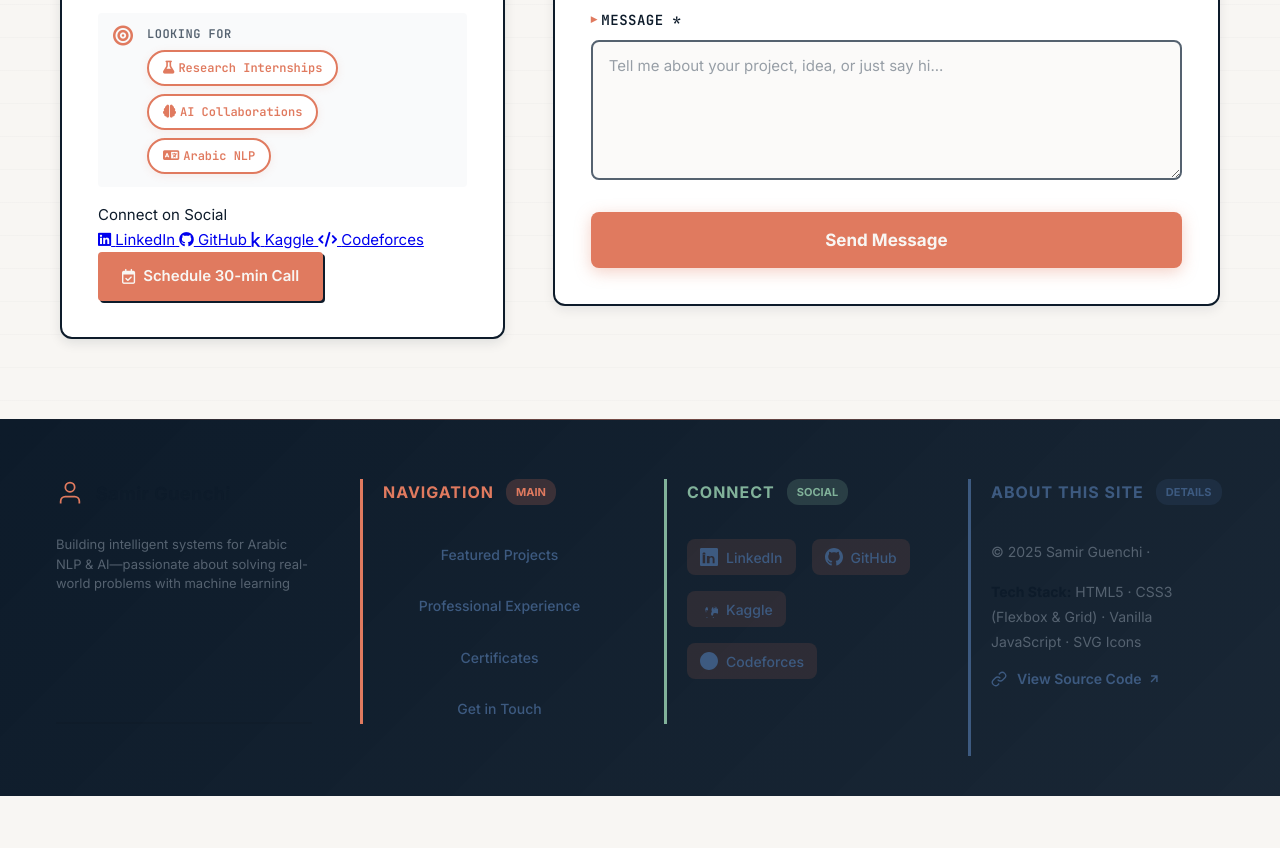
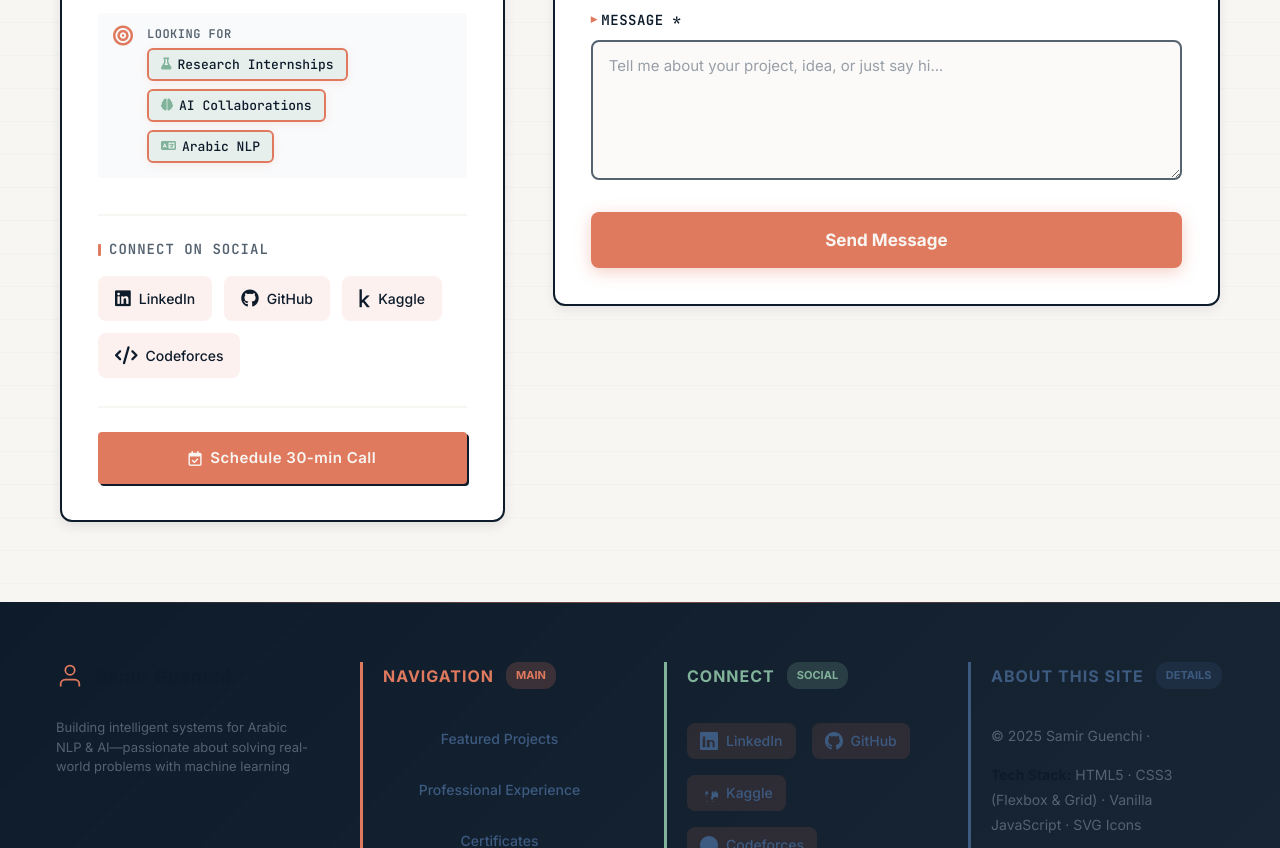
Before and after one commit to Samir-Guenchi/portfolio, a plain HTML site: page index.html in a window 1280 px wide. Shown: the part 7034-7882 px from the top of the page. Before the commit the page ends 7830 px from the top, so only its background shows below. Drawn offline with Linux system fonts and the light colour scheme.

Commit message:
Enhance contact section styling: improved social links, badges, and overall visual design

```diff
--- a/index.html
+++ b/index.html
@@ -822,9 +822,7 @@
 
       <!-- Social Links -->
       <div class="socials-section">
-
-          Connect on Social
-
+        <h4>Connect on Social</h4>
         <div class="socials">
           <a href="https://www.linkedin.com/in/guenchi-samir" class="social social-linkedin" target="_blank" rel="noopener noreferrer" aria-label="LinkedIn Profile">
             <i class="fab fa-linkedin social-icon"></i>
--- a/style/sections/contact.css
+++ b/style/sections/contact.css
@@ -169,3 +169,162 @@
   outline-offset: 4px;
   border-radius: 2px;
 }
+
+/* Social Links Section */
+.socials-section {
+  margin-top: 36px;
+  padding-top: 24px;
+  border-top: 2px solid var(--paper);
+}
+
+.socials-section h4 {
+  font: 600 14px / 1.4 'JetBrains Mono', monospace;
+  text-transform: uppercase;
+  letter-spacing: 1px;
+  color: var(--pencil);
+  margin: 0 0 16px 0;
+  display: flex;
+  align-items: center;
+  gap: 8px;
+}
+
+.socials-section h4:before {
+  content: '';
+  width: 3px;
+  height: 12px;
+  background: var(--accent);
+  border-radius: 1px;
+}
+
+.socials {
+  display: flex;
+  flex-wrap: wrap;
+  gap: 12px;
+}
+
+.social {
+  display: inline-flex;
+  align-items: center;
+  gap: 8px;
+  padding: 10px 16px;
+  background: rgba(224, 122, 95, 0.1);
+  border: 1.5px solid transparent;
+  border-radius: 8px;
+  color: var(--ink);
+  text-decoration: none;
+  font-size: 14px;
+  font-weight: 500;
+  transition: all 0.3s cubic-bezier(0.4, 0, 0.2, 1);
+  cursor: pointer;
+  position: relative;
+  overflow: hidden;
+}
+
+.social:before {
+  content: '';
+  position: absolute;
+  top: 0;
+  left: -100%;
+  width: 100%;
+  height: 100%;
+  background: rgba(224, 122, 95, 0.2);
+  transition: left 0.4s ease;
+  z-index: -1;
+}
+
+.social:hover:before {
+  left: 0;
+}
+
+.social:hover {
+  border-color: var(--accent);
+  color: var(--accent);
+  transform: translateY(-3px);
+  box-shadow: 0 6px 16px rgba(224, 122, 95, 0.25);
+}
+
+.social:focus {
+  outline: 2px solid var(--accent);
+  outline-offset: 2px;
+}
+
+.social-icon {
+  font-size: 18px;
+  display: flex;
+  align-items: center;
+  justify-content: center;
+  transition: transform 0.3s ease;
+}
+
+.social:hover .social-icon {
+  transform: scale(1.2) rotate(-5deg);
+}
+
+/* Interests Badges */
+.interests-badge {
+  display: inline-flex;
+  align-items: center;
+  gap: 6px;
+  padding: 6px 12px;
+  background: rgba(129, 178, 154, 0.15);
+  border-radius: 6px;
+  font-size: 13px;
+  font-weight: 500;
+  color: var(--ink);
+  white-space: nowrap;
+  transition: all 0.3s ease;
+  margin: 2px 4px 2px 0;
+}
+
+.interests-badge:hover {
+  background: rgba(129, 178, 154, 0.3);
+  transform: scale(1.05);
+}
+
+.interests-badge i {
+  color: var(--success);
+  font-size: 12px;
+}
+
+/* CTA Group */
+.cta-group {
+  margin-top: 28px;
+  padding-top: 24px;
+  border-top: 2px solid var(--paper);
+}
+
+.cta-group .cta-btn {
+  width: 100%;
+  justify-content: center;
+  font-size: 15px;
+  padding: 14px 24px;
+  font-weight: 600;
+  letter-spacing: 0.5px;
+}
+
+/* Responsive */
+@media (max-width: 768px) {
+  .socials {
+    gap: 10px;
+  }
+
+  .social {
+    padding: 8px 14px;
+    font-size: 13px;
+    flex: 1 1 calc(50% - 5px);
+    justify-content: center;
+  }
+
+  .social-icon {
+    font-size: 16px;
+  }
+
+  .interests-badge {
+    font-size: 12px;
+    padding: 5px 10px;
+  }
+
+  .socials-section h4 {
+    font-size: 12px;
+  }
+}
```
